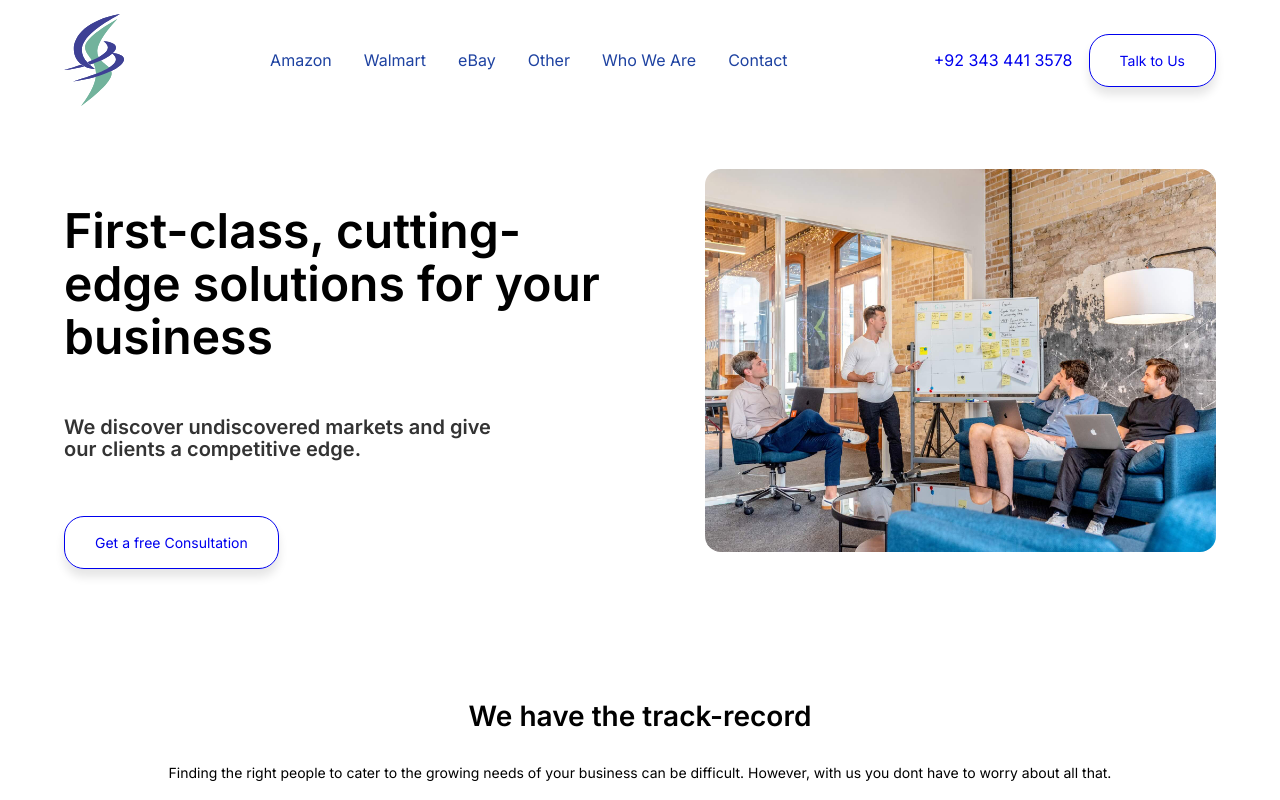
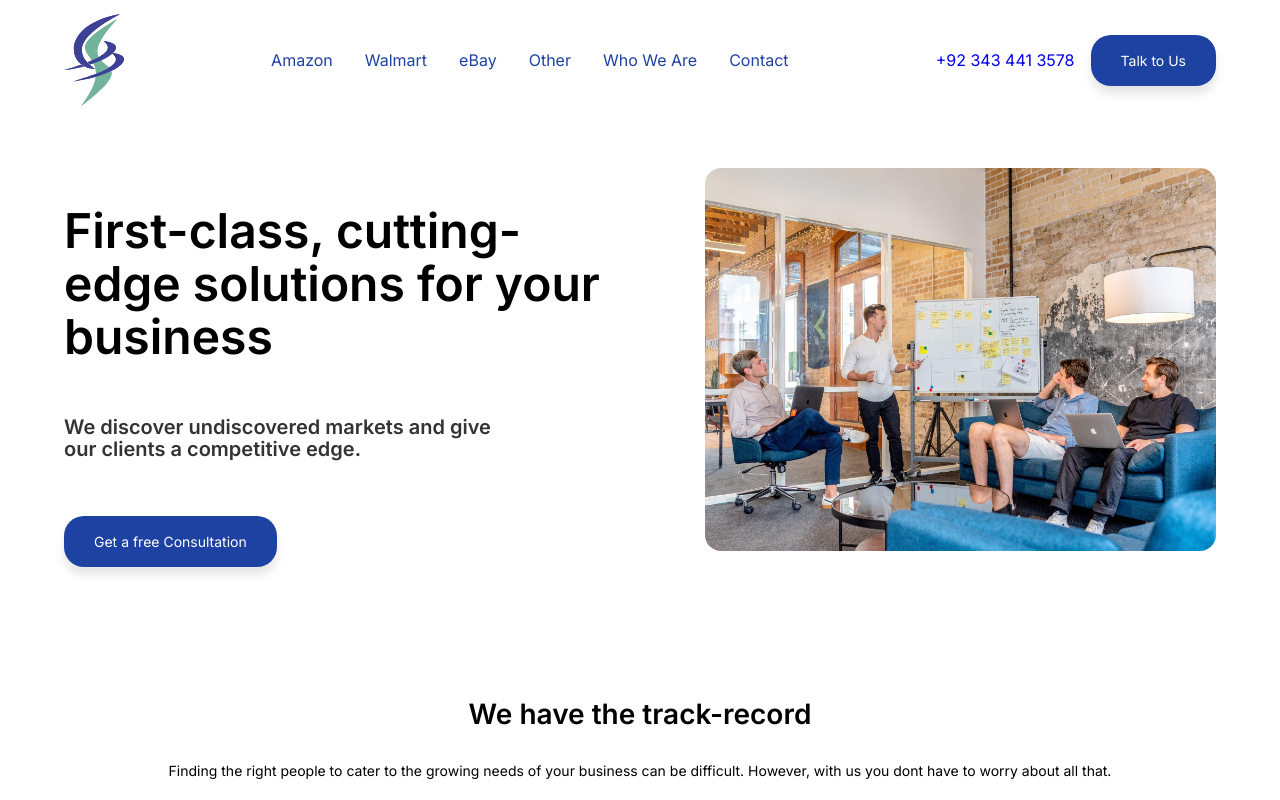
Before and after one commit to hariscs/svetro-app, a React (Create React App) app: page / in a window 1280 px wide. Shown: the top 800 px of the page. Built offline with nearby package versions, Linux system fonts and the light colour scheme.

Commit message:
fix button

```diff
--- a/src/Globals.css
+++ b/src/Globals.css
@@ -85,6 +85,7 @@ button {
 	box-shadow: 0px 8px 10px rgba(0, 0, 0, 0.1);
 	border-radius: 20px;
 	display: block;
+	border: 0;
 }
 .btn__primary {
 	color: var(--clr-white);
@@ -92,9 +93,9 @@ button {
 	border-color: var(--clr-primary);
 }
 
-.btn__primary {
-	background: var(--clr-primary);
-	border: 1px solid var(--clr-primary);
+.btn__green {
+	background: var(--clr-svetro-green);
+	border: 1px solid var(--clr-svetro-green);
 	color: var(--clr-white);
 }
 
--- a/src/components/Navbar/Navbar.jsx
+++ b/src/components/Navbar/Navbar.jsx
@@ -100,7 +100,7 @@ const Navbar = () => {
 
 					<div className={styles.contact__flex}>
 						<a href='/'>+92 343 441 3578</a>
-						<Button>Talk to Us</Button>
+						<Button btnType={'btn__primary'}>Talk to Us</Button>
 					</div>
 
 					<div className={styles.mobile_menu}>
--- a/src/components/ServiceDetail/ServiceDetail.jsx
+++ b/src/components/ServiceDetail/ServiceDetail.jsx
@@ -35,7 +35,7 @@ const ServiceDetail = ({ title, subtitle, img }) => {
 							</div>
 						</div>
 
-						<Button>Book this Service</Button>
+						<Button btnType={'btn__green'}>Book this Service</Button>
 					</div>
 					<div className={styles.service__img}>
 						<img src={img} alt='amazon' />
--- a/src/container/Consult/Consult.jsx
+++ b/src/container/Consult/Consult.jsx
@@ -15,7 +15,7 @@ const Consult = () => {
 							product and boost your profits
 						</p>
 
-						<Button>Contact</Button>
+						<Button btnType={'btn__outline'}>Contact</Button>
 					</div>
 				</div>
 			</div>
--- a/src/container/Header/Header.jsx
+++ b/src/container/Header/Header.jsx
@@ -9,7 +9,7 @@ const Header = ({ title, subtitle, btnText, img }) => {
 					<div className={styles.header__info}>
 						<h1 className={styles.header__title}>{title}</h1>
 						<h2 className={styles.header__subtitle}>{subtitle}</h2>
-						<Button>{btnText}</Button>
+						<Button btnType={'btn__primary'}>{btnText}</Button>
 					</div>
 					<div className={styles.header__img}>
 						<img src={img} alt='hero' />
```
Also changed, not shown: src/components/Button/Button.module.css (added).
